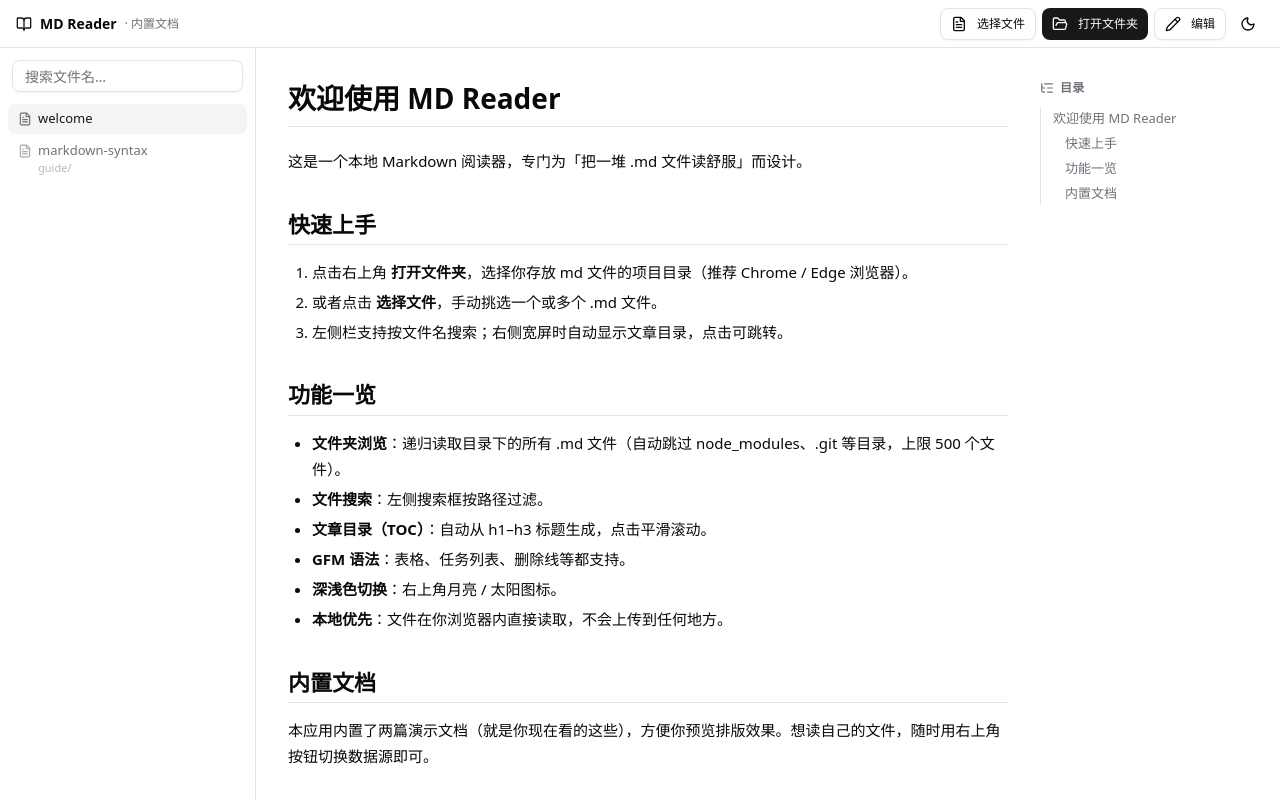
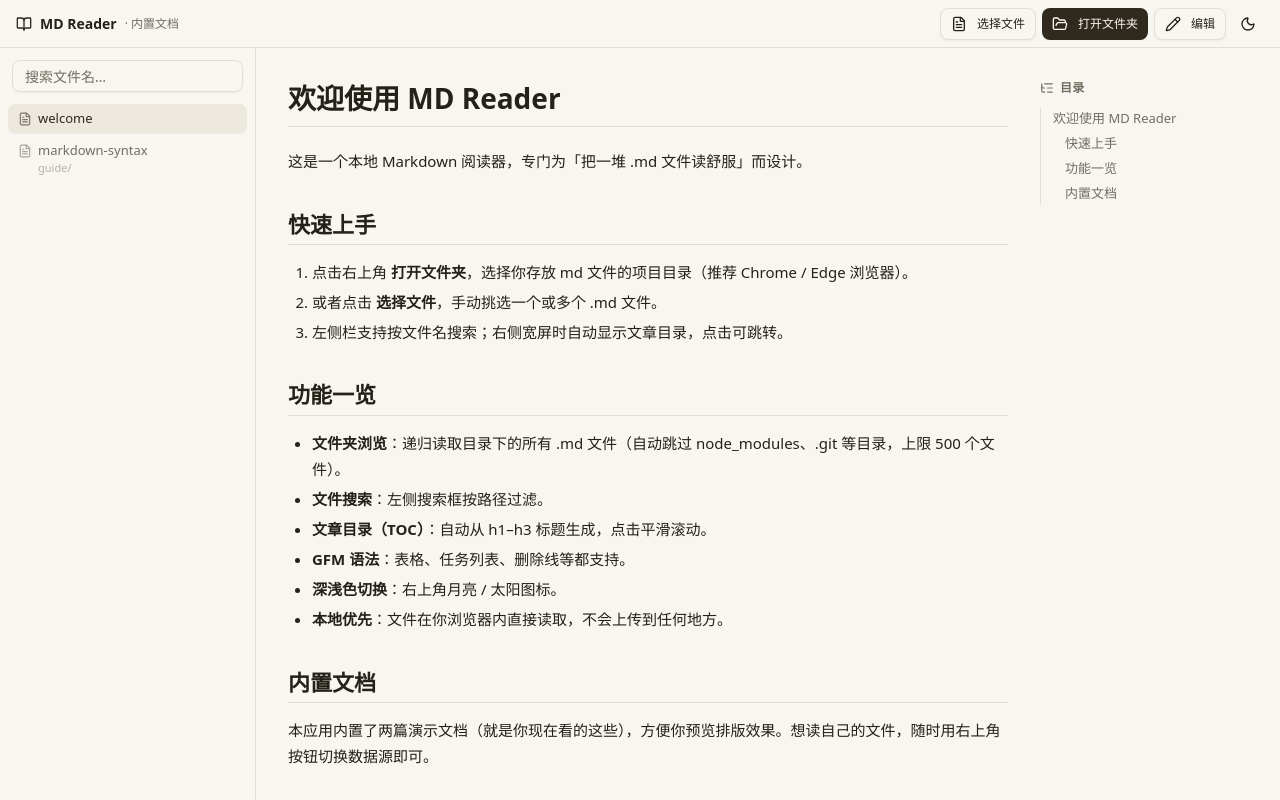
Before and after one commit to Wenyan0315/md-reader, a React (Vite) app: page / in a window 1280 px wide. Built offline with nearby package versions, Linux system fonts and the light colour scheme.

Commit message:
style: eye-care themes — paper-yellow light, blue-gray dark

```diff
--- a/main.cjs
+++ b/main.cjs
@@ -70,7 +70,7 @@
     minWidth: 640,
     minHeight: 480,
     title: 'MD Reader',
-    backgroundColor: '#ffffff',
+    backgroundColor: '#faf8f1', // 与亮色主题纸黄底色一致，避免启动白闪
     webPreferences: {
       contextIsolation: true,
       nodeIntegration: false,
--- a/src/index.css
+++ b/src/index.css
@@ -4,63 +4,65 @@
 
 @layer base {
   :root {
-    --background: 0 0% 100%;
-    --foreground: 240 10% 3.9%;
-    --card: 0 0% 100%;
-    --card-foreground: 240 10% 3.9%;
-    --popover: 0 0% 100%;
-    --popover-foreground: 240 10% 3.9%;
-    --primary: 240 5.9% 10%;
-    --primary-foreground: 0 0% 98%;
-    --secondary: 240 4.8% 95.9%;
-    --secondary-foreground: 240 5.9% 10%;
-    --muted: 240 4.8% 95.9%;
-    --muted-foreground: 240 3.8% 46.1%;
-    --accent: 240 4.8% 95.9%;
-    --accent-foreground: 240 5.9% 10%;
+    /* 纸黄护眼底色 */
+    --background: 45 33% 96%;
+    --foreground: 40 20% 12%;
+    --card: 45 40% 97.5%;
+    --card-foreground: 40 20% 12%;
+    --popover: 45 40% 97.5%;
+    --popover-foreground: 40 20% 12%;
+    --primary: 40 25% 15%;
+    --primary-foreground: 45 40% 96%;
+    --secondary: 42 25% 92%;
+    --secondary-foreground: 40 25% 15%;
+    --muted: 42 22% 92%;
+    --muted-foreground: 40 8% 42%;
+    --accent: 42 28% 90%;
+    --accent-foreground: 40 25% 15%;
     --destructive: 0 84.2% 60.2%;
     --destructive-foreground: 0 0% 98%;
-    --border: 240 5.9% 90%;
-    --input: 240 5.9% 90%;
-    --ring: 240 5.9% 10%;
+    --border: 42 18% 86%;
+    --input: 42 18% 86%;
+    --ring: 40 25% 15%;
     --radius: 0.625rem;
-    --sidebar-background: 0 0% 98%;
-    --sidebar-foreground: 240 5.3% 26.1%;
-    --sidebar-primary: 240 5.9% 10%;
-    --sidebar-primary-foreground: 0 0% 98%;
-    --sidebar-accent: 240 4.8% 95.9%;
-    --sidebar-accent-foreground: 240 5.9% 10%;
-    --sidebar-border: 220 13% 91%;
+    --sidebar-background: 45 30% 97%;
+    --sidebar-foreground: 40 10% 30%;
+    --sidebar-primary: 40 25% 15%;
+    --sidebar-primary-foreground: 45 40% 96%;
+    --sidebar-accent: 42 25% 92%;
+    --sidebar-accent-foreground: 40 25% 15%;
+    --sidebar-border: 42 15% 88%;
     --sidebar-ring: 217.2 91.2% 59.8%;
   }
 
   .dark {
-    --background: 240 10% 3.9%;
-    --foreground: 0 0% 98%;
-    --card: 240 10% 3.9%;
-    --card-foreground: 0 0% 98%;
-    --popover: 240 10% 3.9%;
-    --popover-foreground: 0 0% 98%;
-    --primary: 0 0% 98%;
-    --primary-foreground: 240 5.9% 10%;
-    --secondary: 240 3.7% 15.9%;
-    --secondary-foreground: 0 0% 98%;
-    --muted: 240 3.7% 15.9%;
-    --muted-foreground: 240 5% 64.9%;
-    --accent: 240 3.7% 15.9%;
-    --accent-foreground: 0 0% 98%;
-    --destructive: 0 62.8% 30.6%;
+    /* 蓝灰护眼底色 */
+    --background: 215 22% 13%;
+    --foreground: 210 22% 90%;
+    --card: 215 20% 15%;
+    --card-foreground: 210 22% 90%;
+    --popover: 215 20% 15%;
+    --popover-foreground: 210 22% 90%;
+    --primary: 210 22% 92%;
+    --primary-foreground: 215 30% 12%;
+    --secondary: 215 14% 21%;
+    --secondary-foreground: 210 22% 90%;
+    --muted: 215 14% 21%;
+    --muted-foreground: 215 10% 64%;
+    --accent: 215 16% 24%;
+    --accent-foreground: 210 22% 90%;
+    --destructive: 0 62.8% 45%;
     --destructive-foreground: 0 0% 98%;
-    --border: 240 3.7% 15.9%;
-    --input: 240 3.7% 15.9%;
-    --ring: 240 4.9% 83.9%;
-    --sidebar-background: 240 5.9% 10%;
-    --sidebar-foreground: 240 4.8% 95.9%;
-    --sidebar-primary: 224.3 76.3% 48%;
-    --sidebar-primary-foreground: 0 0% 100%;
-    --sidebar-accent: 240 3.7% 15.9%;
-    --sidebar-accent-foreground: 240 4.8% 95.9%;
-    --sidebar-border: 240 3.7% 15.9%;
+    --border: 215 12% 24%;
+    --input: 215 12% 24%;
+    --ring: 215 20% 80%;
+    --sidebar-background: 215 24% 11%;
+    --sidebar-foreground: 215 14% 78%;
+    --sidebar-primary: 210 80% 62%;
+    --sidebar-primary-foreground: 215 30% 10%;
+    --sidebar-accent: 215 14% 20%;
+    --sidebar-accent-foreground: 210 22% 90%;
+    --sidebar-border: 215 12% 20%;
     --sidebar-ring: 217.2 91.2% 59.8%;
   }
 }
```
